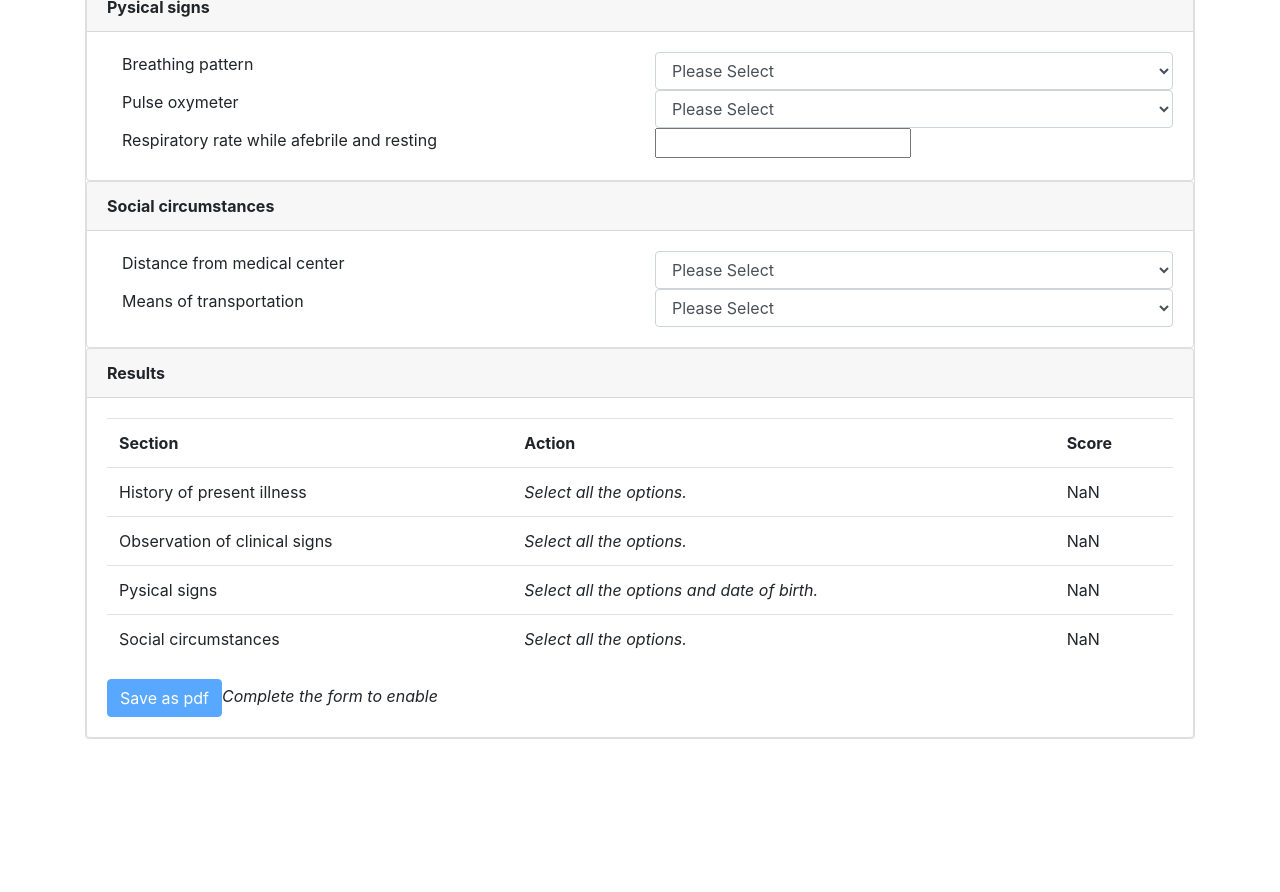
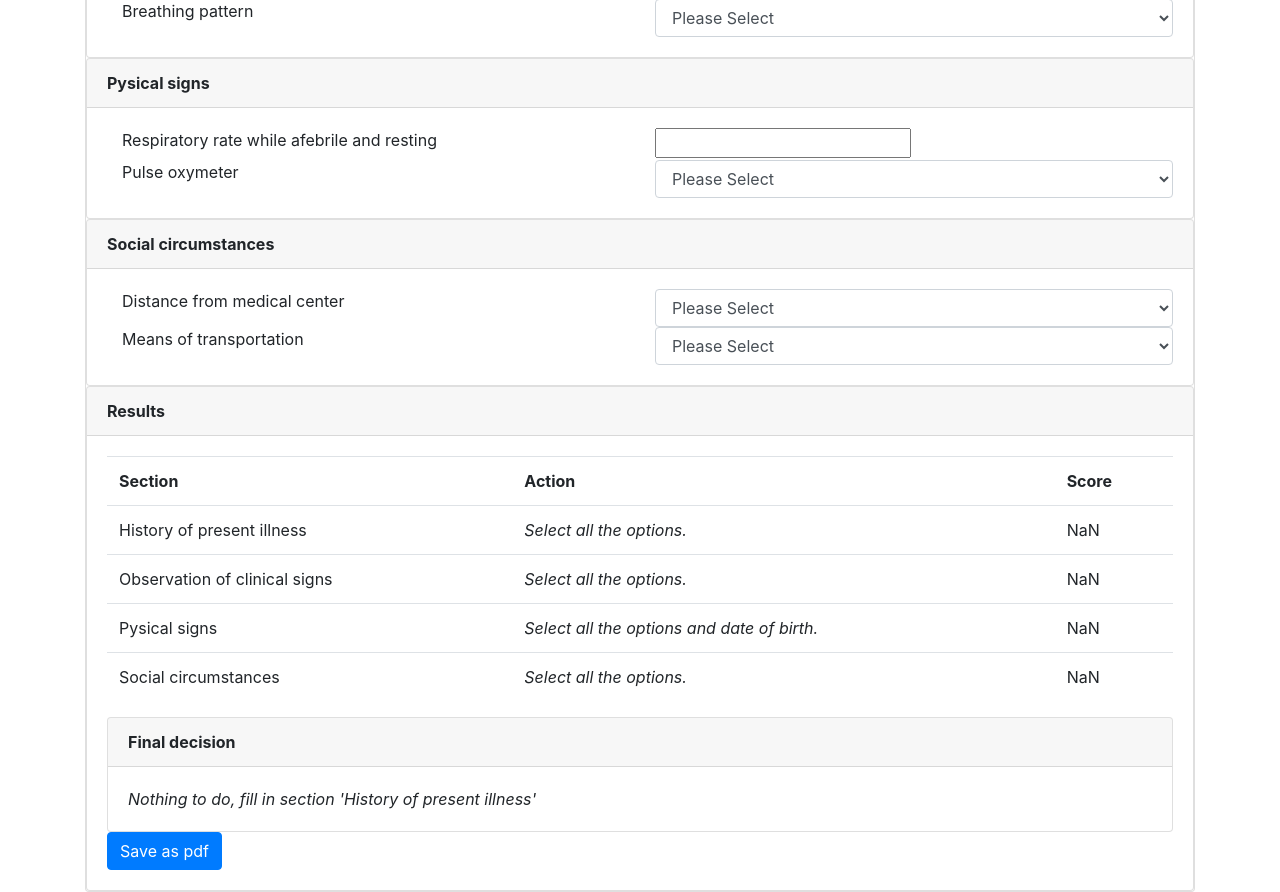
Before and after one commit to fakedrake/telemedicine-form, a React (Create React App) app: page / in a window 1280 px wide. Shown: the part 1140-2032 px from the top of the page. Before the commit the page ends 1879 px from the top, so only its background shows below. Built offline with nearby package versions, Linux system fonts and the light colour scheme.

Commit message:
Updates from revisions

```diff
--- a/src/App.js
+++ b/src/App.js
@@ -112,13 +112,14 @@ const physScore = (sec,values) => {
         }
         return NaN;
     };
+    // Res rate score,
     const ageScore = () => {
         switch (development(values)) {
         case "infant": return rng(60,70);
         case "toddler": return rng(34,40);
         case "preschool": return rng(30,36);
         case "school": return rng(26,31);
-        case "teen": return rng(23,28);
+        case "teen": return rng(16,22);
         default:
             return NaN;
         };
@@ -130,11 +131,22 @@ const physScore = (sec,values) => {
     if (isNaN(score)) return zeroScore
     return {...zeroScore,score:score}
 }
+
+const priorities = {
+    none: 0,
+    blue: 1,
+    yellow: 2,
+    brown: 3,
+    red: 4,
+    top: 5
+}
+
 const sections = [{
   title: "History of present illness",
   id: "history",
   items: [
     {id: "coughs_per_hour", label: "Coughs per hour", opts: ["< 5","5 - 8","> 8"]},
+    {id: "wheezing", label: "Wheezing", opts: ["No","Periodically","Yes"]},
     {id: "activity", label: "Level of activity", opts: ["Full active","Moderate restricted","Mostly sleeping"]},
     {id: "sleep", label: "Sleeping", opts: ["As usual","Waking up < 3 times/night","Waking up > 3 times/night"]},
     {id: "cough_dyspnea", label: "Progression of cough or dyspnea", opts: ["No progression or improvement","Slow progression","Rapid progression"]},
@@ -143,10 +155,10 @@ const sections = [{
   ],
   calc_score: (sec,values) => sum_scores(to_scores(values, sec.items)),
   message: (score) => {
-    if (score <= 6) {return "Follow up if deterioration";}
-    if (score <= 9) {return "Follow up next day";}
-    if (score > 9) {return "Observe clinical signs.";}
-    return (<i>Select all the options.</i>);
+    if (score <= 7) {return {priority: priorities.blue, text: "Follow up if deterioration"};}
+    if (score <= 10) {return {priority: priorities.yellow, text: "Follow up next day"};}
+    if (score > 10) {return {priority: priorities.brown, text: "Fill in section '".concat(sections[1].title, "'.")  };}
+    return {priority: priorities.none, text: (<i>Select all the options.</i>)};
   }
 },
 {
@@ -162,34 +174,36 @@ const sections = [{
     {id: "resp_effort", label: "Respiratory effort", opts: ["No accessory muscles", "1 accessory muscle", "\u2265 2 accessory muscles"]},
     {id: "lay_down", label: "Ability to lay down", opts: ["Comfortable when lying down", "Unomfortable when lying down", "Mostly seating"]},
     {id: "speak", label: "Ability to speak", opts: ["In full sentences / babbles", "Only phrases / short cries", "Only words / grunting"]},
-    {id: "feed", label: "Ability to feed", opts: ["As usual decreased", "Decreased", "Severely reduced"]}
+    {id: "feed", label: "Ability to feed", opts: ["As usual decreased", "Decreased", "Severely reduced"]},
+    {id:"breathing_pattern", label:"Breathing pattern", opts:[
+        {label:"Normal",value:"0"},
+        {label:"Rapid/Shallow breathing (call ambulance)", value:"ambulance"}]}
   ],
   calc_score: (sec,values) => sum_scores(to_scores(values, sec.items)),
   message: (score,scores) => {
-    if (score <= 5) {return "Follow up in case of deterioration.";}
+    if (score <= 5) {return {priority:priorities.yellow, text: "Follow up in case of deterioration."};}
     if (score <= 7) {
-        return "Arrange an office visit the same day if Social Circumstances >4 Otherwise Follow up in 6-8h (" +scores['clinical'] + ")"; // XXX
+        return {
+            priority:priorities.brown,
+            text: "Arrange an office visit the same day if Social Circumstances >4 Otherwise Follow up in 6-8h (" +scores['clinical'] + ")"}; // XXX
     }
-    if (score >= 8) {return red_text("Emergency Room Referral");}
-    return (<i>Select all the options.</i>);
+    if (score >= 8) {return {priority:priorities.red, text: red_text("Emergency Room Referral")};}
+    return {priority: priorities.none, text: (<i>Select all the options.</i>)};
   }
 },
 {
   title: "Pysical signs",
   id: "physical",
   items: [
-      {id:"breathing_pattern", label:"Breathing pattern", opts:[
-          {label:"Normal",value:"0"},
-          {label:"Shallow breathing (call ambulance)", value:"ambulance"}]},
-    {id: "oxymeter", label: "Pulse oxymeter", opts:["> 97%", "94% - 97%", "90% - 94%", {label:"< 90% (Call ambulance)", value:"ambulance"}]},
-    {id: "resp_rate", label: "Respiratory rate while afebrile and resting", field:<Field name="resp_rate" component="input" type="number"/>}
+    {id: "resp_rate", label: "Respiratory rate while afebrile and resting", field:<Field name="resp_rate" component="input" type="number"/>},
+    {id: "oxymeter", label: "Pulse oxymeter", opts:["> 97%", "94% - 97%", "90% - 94%", {label:"< 90% (Call ambulance)", value:"ambulance"}]}
   ],
   calc_score: physScore,
   message: (score,scores) => {
-      if (score <= 2) {return "Follow up the next day";}
-      if (score == 3) {return "Arrange visit the same day";}
-      if (score >= 4) {return red_text("Emergency room referral.");}
-      return (<i>Select all the options and date of birth.</i>);
+      if (score <= 2) {return {priority: priorities.yellow,text: "Follow up the next day"};}
+      if (score == 3) {return {priority: priorities.brown,text: "Arrange visit the same day"};}
+      if (score >= 4) {return {priority: priorities.red,text: red_text("Emergency room referral.")};}
+      return {priority: priorities.none,text: (<i>Select all the options and date of birth.</i>)};
   },
 },
 {
@@ -201,27 +215,61 @@ const sections = [{
   ],
   calc_score: (sec,values) => sum_scores(to_scores(values, sec.items)),
   message: (score,scores) => {
-      if (score <= 3) { return "No action" }
-      if (score >= 3) {return "See observation of clinical signs"}
-      return (<i>Select all the options.</i>);
+      if (score <= 3) { return {priority: priorities.blue,text: "No action"} }
+      if (score >= 3) {return {priority: priorities.brown,text: "See observation of clinical signs"}}
+      return {priority: priorities.none,text: (<i>Select all the options.</i>)};
   }
 }];
 
-const mkTableRow = (sec,values,scores) => {
-    var msg;
-    if (scores[sec.id].ambulance) {
-        msg = red_text("Call ambulance");
-    } else if (scores[sec.id].emergency) {
-        msg = red_text("Emergency room referal");
+const messageOf = (section, values, scoreObj) => {
+    if (scoreObj.ambulance) {
+        return {priority: priorities.top,text: red_text("Call ambulance")};
+    } else if (scoreObj.emergency) {
+        return {priority: priorities.top, text: red_text("Emergency room referal")};
     } else {
-        msg = sec.message(scores[sec.id].score,values);
+        return section.message(scoreObj.score,values);
     }
+}
+
+// Find the final message from the sections.
+const finalMessage = (sections,values,scores) => {
+    if (sections.length === 0) {
+        throw "not enough sections.";
+    }
+    var fstSection = sections[0];
+    var bestMsg = messageOf(fstSection, values, scores[fstSection.id]);
+    console.assert(typeof bestMsg.priority === 'number', bestMsg);
+    sections.forEach((sec) => {
+        var tmpMsg = messageOf(sec,values,scores[sec.id]);
+        if (bestMsg.priority < tmpMsg.priority) {
+            bestMsg = tmpMsg;
+        }
+    });
+
+    // If the best message is none return a special message
+    if (bestMsg.priority === priorities.none) {
+        return {priority: priorities.none, text: (<i>Nothing to do, fill in section '{sections[0].title}'</i>) };
+    }
+    return bestMsg;
+}
+
+const mkTableRow = (section,values,scoreObj) => {
+    var msg = messageOf(section, values, scoreObj);
+    // if (scores[sec.id].ambulance) {
+    //     msg = {text: red_text("Call ambulance")};
+    // } else if (scores[sec.id].emergency) {
+    //     msg = {text: red_text("Emergency room referal")};
+    // } else {
+    //     msg = sec.message(scores[sec.id].score,values);
+    // }
     return (
         <tr>
-            <td>{sec.title}</td>
-            <td>{msg}</td>
-            <td>{scores[sec.id].score}</td>
+            <td>{section.title}</td>
+            <td>{msg.text}</td>
+            <td>{scoreObj.score}</td>
         </tr>);}
+
+
 const calcScores = (sections,values) => {
     var ret = {};
     sections.forEach((sec) => {
@@ -238,6 +286,10 @@ function fmtDate(date) {
 }
 
 const savePdf = values => {
+    if (!(values["firstName"] && values["lastName"] && values["birthDate"])) {
+        alert("Fill in full name and date of birth to generate a pdf.");
+        return;
+    }
     const doc = new jsPDF();
     doc.autoTable({ body : [
         ["Name", values["firstName"] + " " + values["lastName"]],
@@ -245,12 +297,17 @@ const savePdf = values => {
         ["Date generated", fmtDate(new Date())],
         ]})
     doc.autoTable({ theme: 'grid', html: '#results_table' })
+    doc.autoTable({ body: [["What to do", document.getElementById('final_message').innerText ]] })
     doc.save(
         values['firstName'] + '-' + values['lastName'] + '-' + fmtDate(new Date()) + '.pdf')
 }
 const isInValid = s => (isNaN(s.score) && !s.ambulance && !s.emergency);
 const PdfButton = props => {
-    var enable = !Object.values(props.scores).some(isInValid);
+    // Uncomment if you want to be able to print if EVERYTHING is completed.
+    // var enable = !Object.values(props.scores).some(isInValid);
+
+    // Print at any time.
+    var enable = true;
     const values = props.values;
     if (enable) {
         return (<Button variant="primary" disabled={false} onClick={() => savePdf(values)} >
@@ -276,8 +333,12 @@ const mkTable = (values) => {
             <Card.Body>
                 <table class="table" id="results_table">
                     <tr><th>Section</th><th>Action</th><th>Score</th></tr>
-                    {sections.map((sec) => mkTableRow(sec,values,scores))}
+                    {sections.map((sec) => mkTableRow(sec,values,scores[sec.id]))}
                 </table>
+                <Card>
+                    <Card.Header><b>Final decision</b></Card.Header>
+                    <Card.Body id="final_message">{finalMessage(sections,values,scores).text}</Card.Body>
+                </Card>
                 <PdfButton values={values} scores={scores} />
             </Card.Body>
         </Card>);
```
